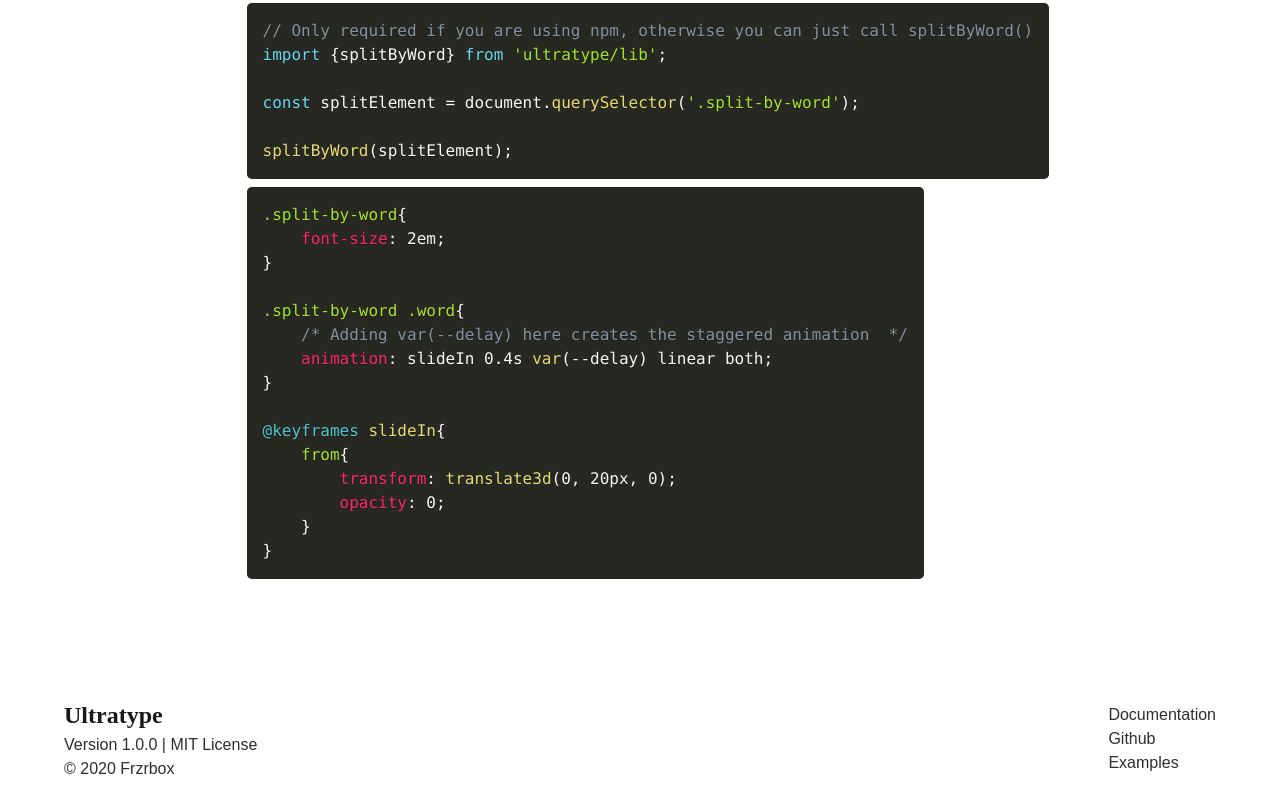
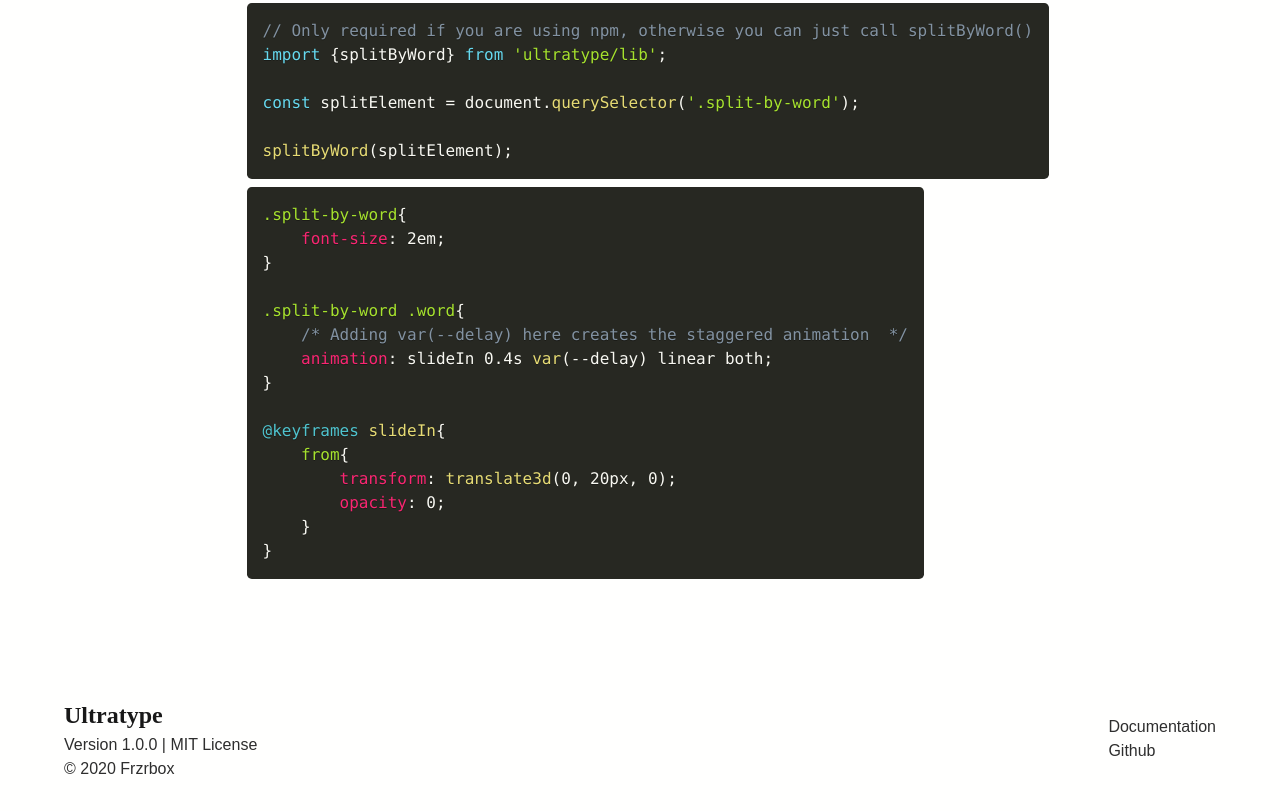
Before and after one commit to frzrbox/ultratype, an Eleventy site: page site/docs.md in a window 1280 px wide. Shown: the part 3987-4798 px from the top of the page. Built offline with nearby package versions, Linux system fonts and the light colour scheme; Eleventy itself is replaced by a stand-in of ours; code samples lack their colours; files that its build step writes are made by us from their sources; a web font is replaced by a local one.

Commit message:
edit: removes example link from footer

```diff
--- a/site/_includes/partials/footer.njk
+++ b/site/_includes/partials/footer.njk
@@ -9,7 +9,6 @@
         <div class="footer__links">
             <a class="footer__link" href="/docs">Documentation</a>
             <a class="footer__link" href="https://github.com/frzrbox/ultratype" target="_blank">Github</a>
-            <a class="footer__link" href="/examples">Examples</a>
         </div>
     </div>
 </footer>
```
Also changed, not shown: 1 other file.
